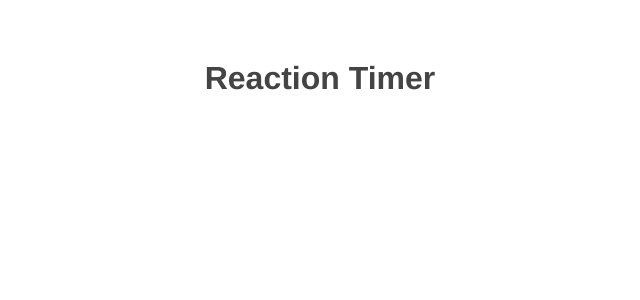
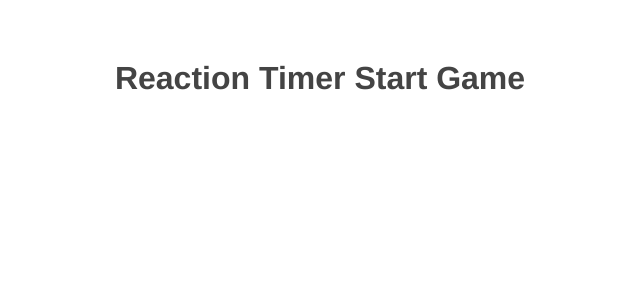
Before and after one commit to deividisss/reaction-timer-scorer, a Vue app: page / in a window 1280 px wide. Shown: the top 300 px of the page, without its empty margins (320-960 px from the left). Built offline with nearby package versions, Linux system fonts and the light colour scheme.

Commit message:
changed name

```diff
--- a/src/App.vue
+++ b/src/App.vue
@@ -1,5 +1,5 @@
 <template>
-  <h1>Reaction Timer</h1>
+  <h1>Reaction Timer Start Game</h1>
 </template>
 <script>
 export default {
```
